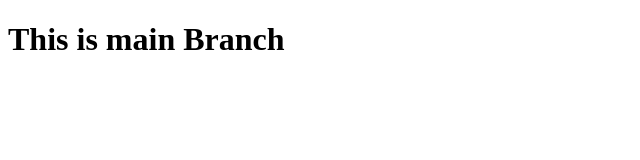
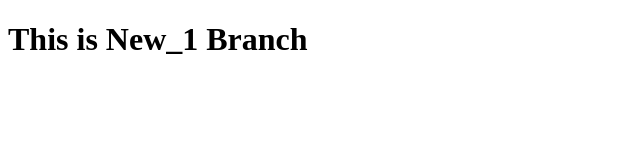
Before and after one commit to veerthondamalla/gitc, a plain HTML site: page index.html in a window 1280 px wide. Shown: the whole page, without its empty margins (0-640 px from the left). Drawn offline with Linux system fonts and the light colour scheme.

Commit message:
new string added

```diff
--- a/index.html
+++ b/index.html
@@ -7,6 +7,7 @@
     <title>Document</title>
 </head>
 <body>
-    <h1> This is main Branch </h1>
+    <h1> This is New_1 Branch </h1>
+
 </body>
 </html>
```
